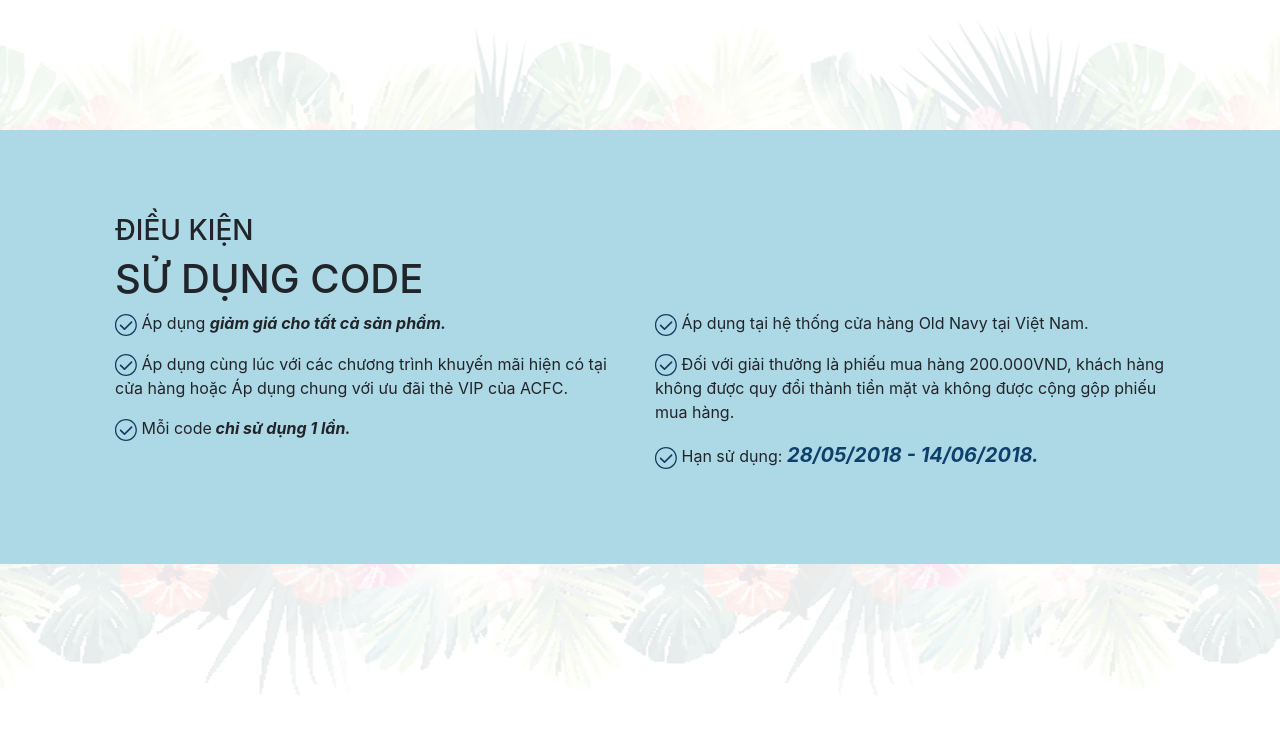
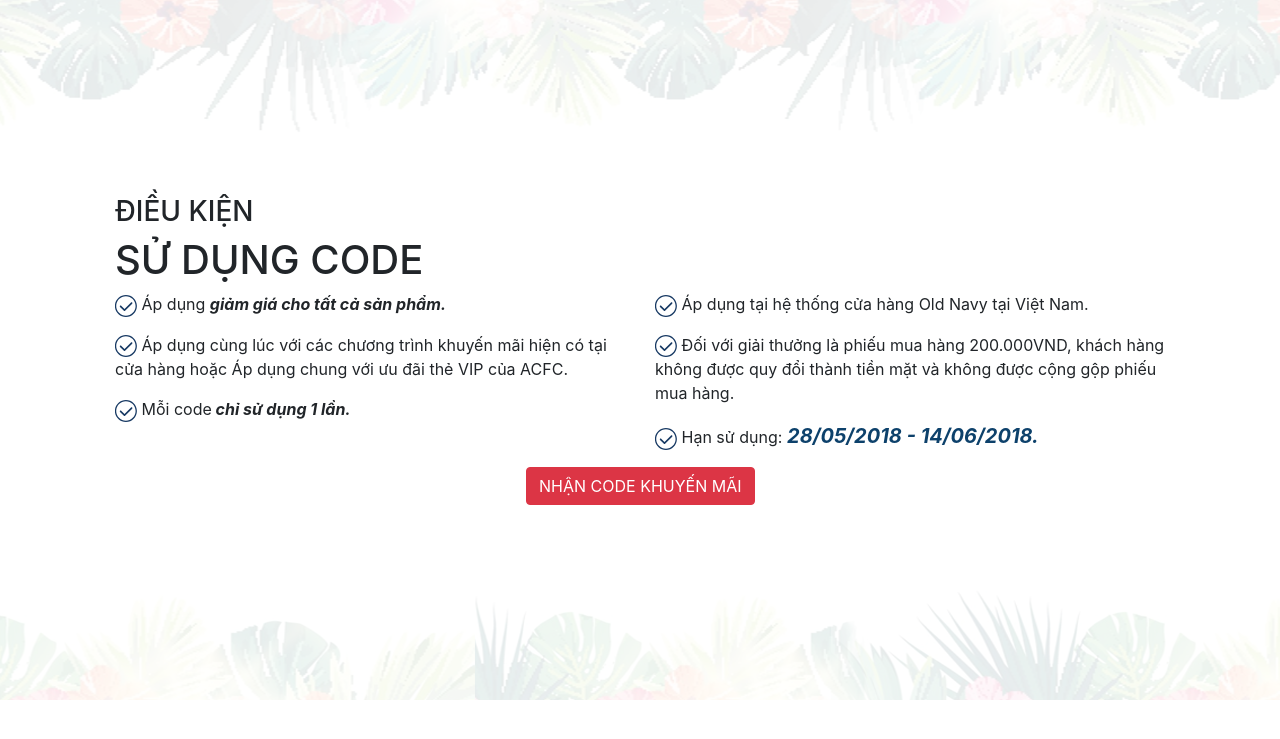
Before and after one commit to ThuyDieu/ThuyDieu.github.io, a web app: file boostrap4/index.html in a window 1280 px wide. Shown: the top 739 px of the page. Run offline with its HTML, style and script files only (its server is not run), Linux system fonts and the light colour scheme.

Commit message:
update boostrap4

```diff
--- a/boostrap4/css/style.css
+++ b/boostrap4/css/style.css
@@ -3,9 +3,9 @@
 	align-items: center;
 	max-width: 1322px;
 	height: 700px;
-	background:  url(../img/bg-decor-1.png) top center, url(../img/bg-decor-2.png) bottom center;
+	background:  url(../img/bg-decor-2.png) top center , url(../img/bg-decor-1.png) bottom center;
 	background-repeat: no-repeat;
-	background-color: lightblue;
+	background-color: #FFFFFF;
 }
 
 .row {
@@ -22,3 +22,11 @@
 	display: flex;
 	align-items: center;
 }
+
+
+.btn_under{
+	transform: rotate(5deg);
+}
+.button{
+	transform: rotate(-5deg);
+}
--- a/boostrap4/index.html
+++ b/boostrap4/index.html
@@ -8,13 +8,13 @@
 </head>
 <body>
 	<div class="container">
-		<div class="content align-items-center">
+		<div class="content align-items-center ">
 				<div class="title">
 					<h3>ĐIỀU KIỆN</h3>
 					<h1>SỬ DỤNG CODE</h1>
 
 				<div class="row">
-					<div class="col-lg-6">
+					<div class="col-lg-6 col-md-12 text-md-left text-sm-center">
 					<div class="text">
 						<p><img src="img/check.svg">		Áp dụng <i><strong> giảm giá cho tất cả sản phẩm.</strong></i>
 						</p>
@@ -28,7 +28,7 @@
 					</div>
 
 
-					<div class="col-lg-6">
+					<div class="col-lg-6 col-md-12 text-md-left text-sm-center">
 						<p><img src="img/check.svg">		Áp dụng tại hệ thống cửa hàng Old Navy tại Việt Nam.
 						</p>
 
@@ -39,9 +39,16 @@
 						</p>
 
 					</div>
+
+					<div class="btn_under">
+						<div class="button btn btn-danger">
+							<div class="p">NHẬN CODE KHUYẾN MÃI</div>
+						</div>
+					</div>
 				</div>
 			</div>
 		</div>
+
 		<div class="footer">
 
 		</div>
```
